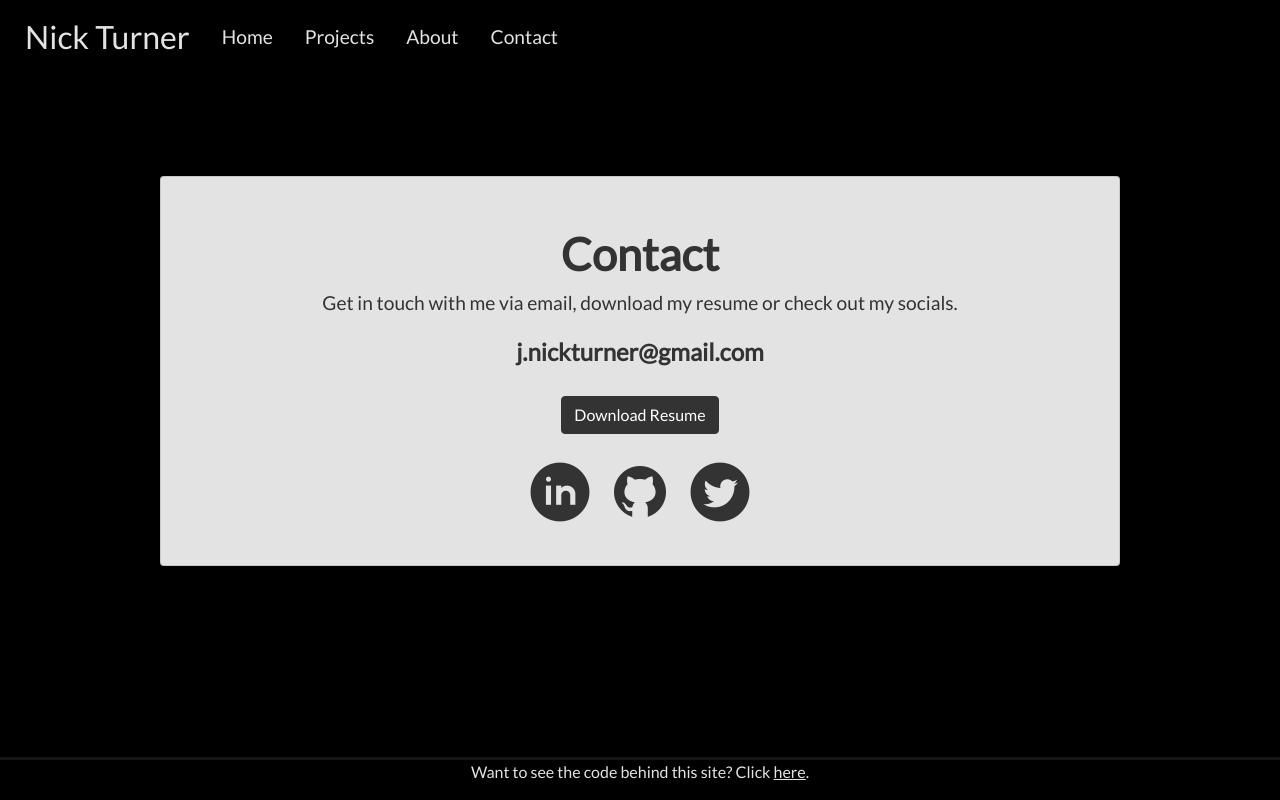
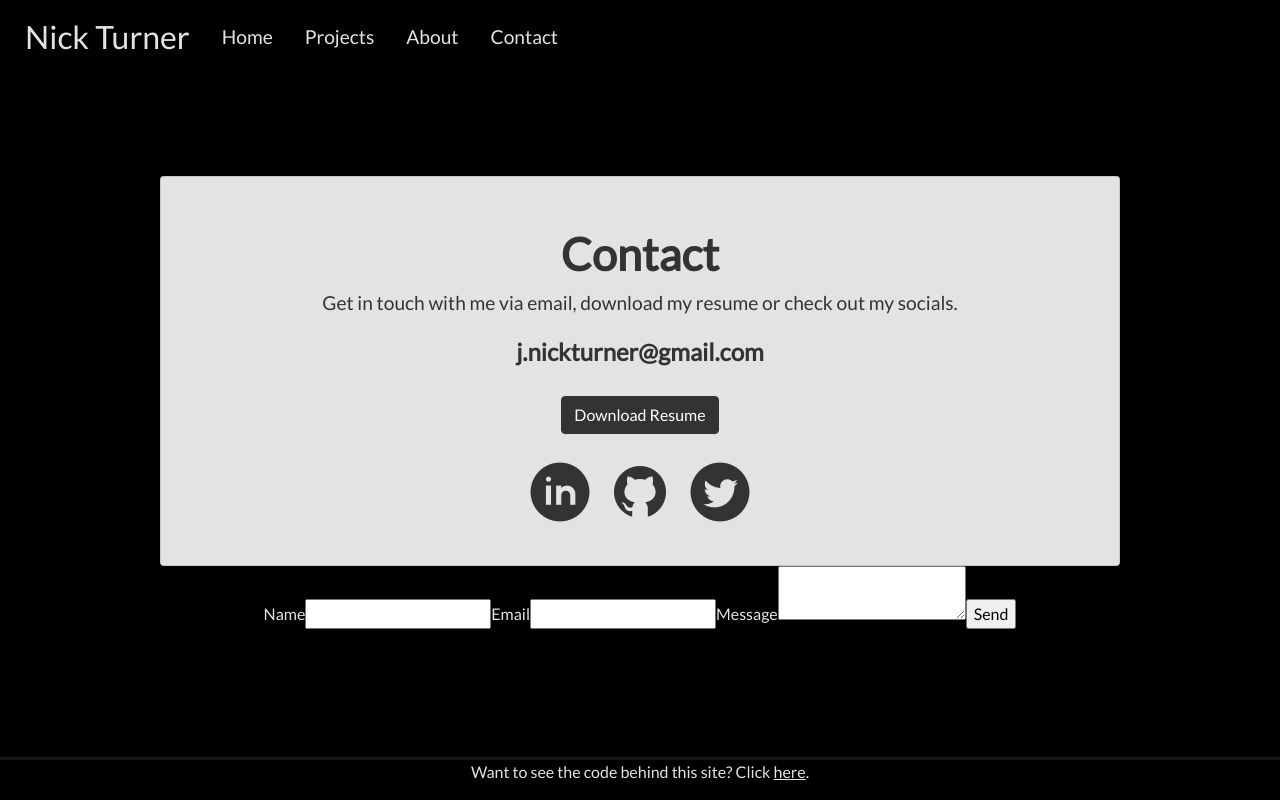
Before and after one commit to Clodus-NT/personal-site, a React (Create React App) app: page /#/contact in a window 1280 px wide. Built offline with nearby package versions, Linux system fonts and the light colour scheme.

Commit message:
created email form component and added to contact component (will eventually make it a popup)

```diff
--- a/src/components/contact/Contact.js
+++ b/src/components/contact/Contact.js
@@ -1,5 +1,6 @@
 import React from "react";
 import { Card, CardGroup, Button } from "react-bootstrap";
+import EmailModal from '../email-modal/EmailModal';
 import './Contact.css';
 
 export default function Contact() {
@@ -26,6 +27,7 @@
           </Card.Body>
         </Card>
       </CardGroup>
+      <EmailModal />
     </div>
   )
 }
--- /dev/null
+++ b/src/components/email-modal/EmailModal.js
@@ -0,0 +1,29 @@
+import React, { useRef } from 'react';
+import emailjs from '@emailjs/browser';
+
+export default function ContactUs() {
+  const form = useRef();
+
+  const sendEmail = (e) => {
+    e.preventDefault();
+
+    emailjs.sendForm('YOUR_SERVICE_ID', 'YOUR_TEMPLATE_ID', form.current, 'YOUR_PUBLIC_KEY')
+      .then((result) => {
+          console.log(result.text);
+      }, (error) => {
+          console.log(error.text);
+      });
+  };
+
+  return (
+    <form ref={form} onSubmit={sendEmail}>
+      <label>Name</label>
+      <input type="text" name="user_name" />
+      <label>Email</label>
+      <input type="email" name="user_email" />
+      <label>Message</label>
+      <textarea name="message" />
+      <input type="submit" value="Send" />
+    </form>
+  );
+};
```
Also changed, not shown: src/components/EmailModal/EmailModal.js (deleted), src/components/email-modal/EmailModal.css (added).
